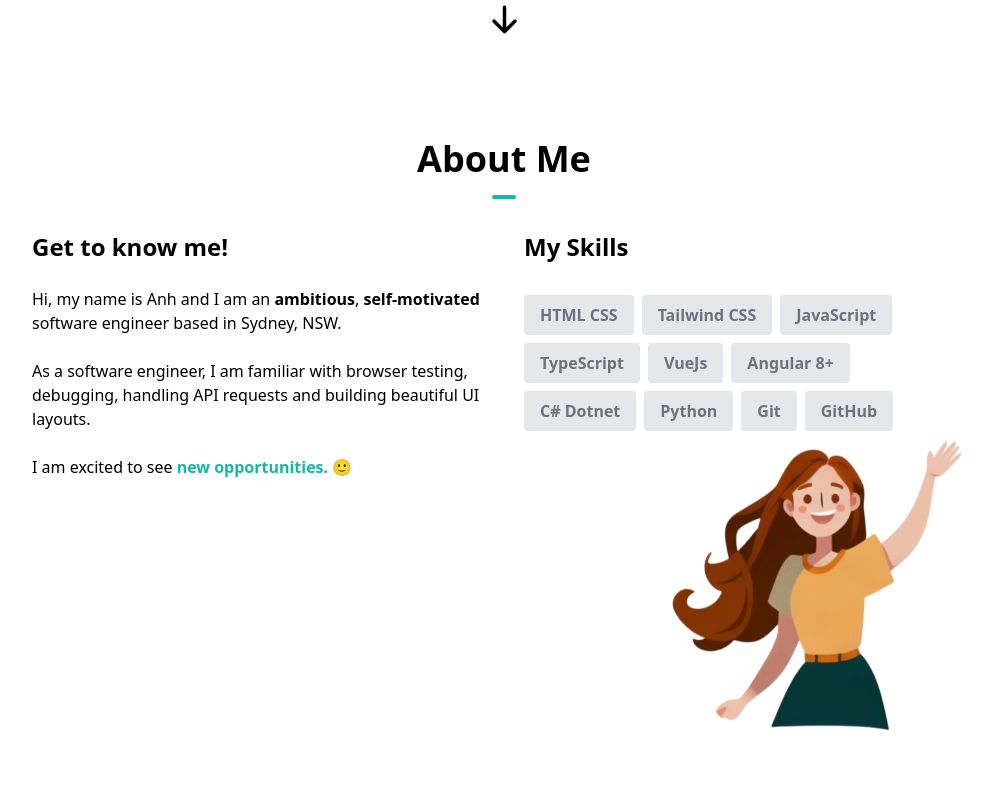
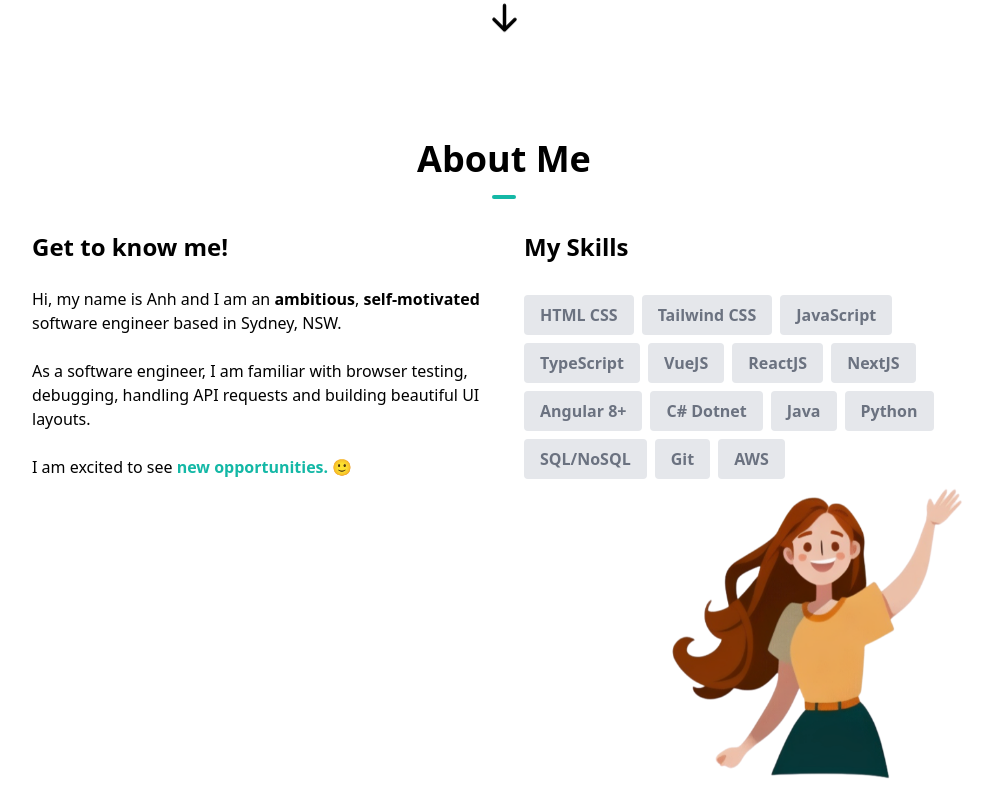
Before and after one commit to anh-nguyen20899/zoey-porfolio, a Next.js app: page / in a window 1280 px wide. Shown: the part 938-1735 px from the top of the page, without its empty margins (136-1129 px from the left). Built offline with nearby package versions, Linux system fonts and the light colour scheme.

Commit message:
add skills

```diff
--- a/components/AboutSection.tsx
+++ b/components/AboutSection.tsx
@@ -6,12 +6,16 @@ const skills = [
   { skill: "Tailwind CSS" },
   { skill: "JavaScript" },
   { skill: "TypeScript" },
-  { skill: "VueJs" },
+  { skill: "VueJS" },
+  { skill: "ReactJS" },
+  { skill: "NextJS" },
   { skill: "Angular 8+" },
   { skill: "C# Dotnet" },
+  { skill: "Java" },
   { skill: "Python" },
+  { skill: "SQL/NoSQL" },
   { skill: "Git" },
-  { skill: "GitHub" },
+  { skill: "AWS" },
 ]
 
 const AboutSection = () => {
```
